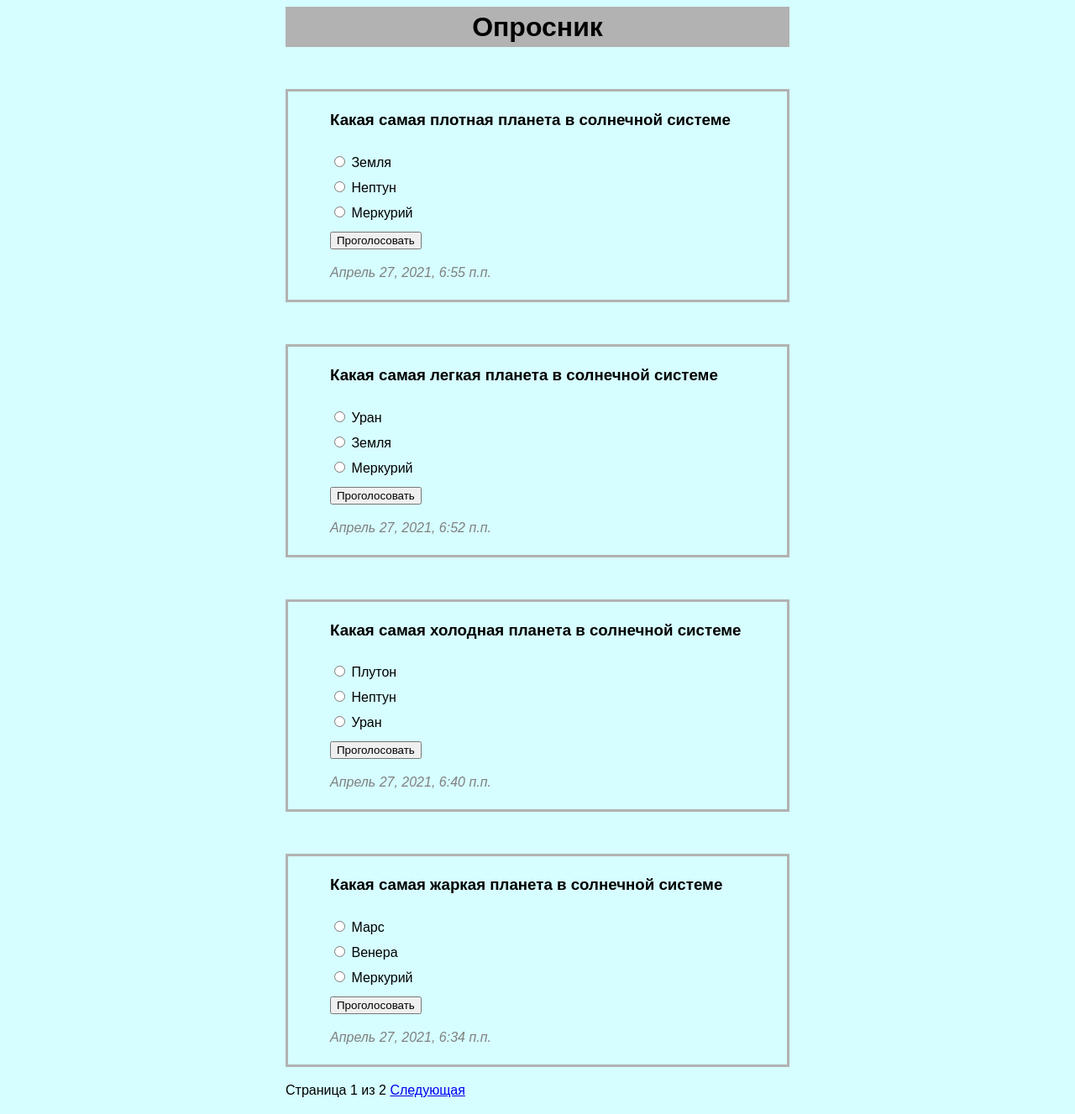
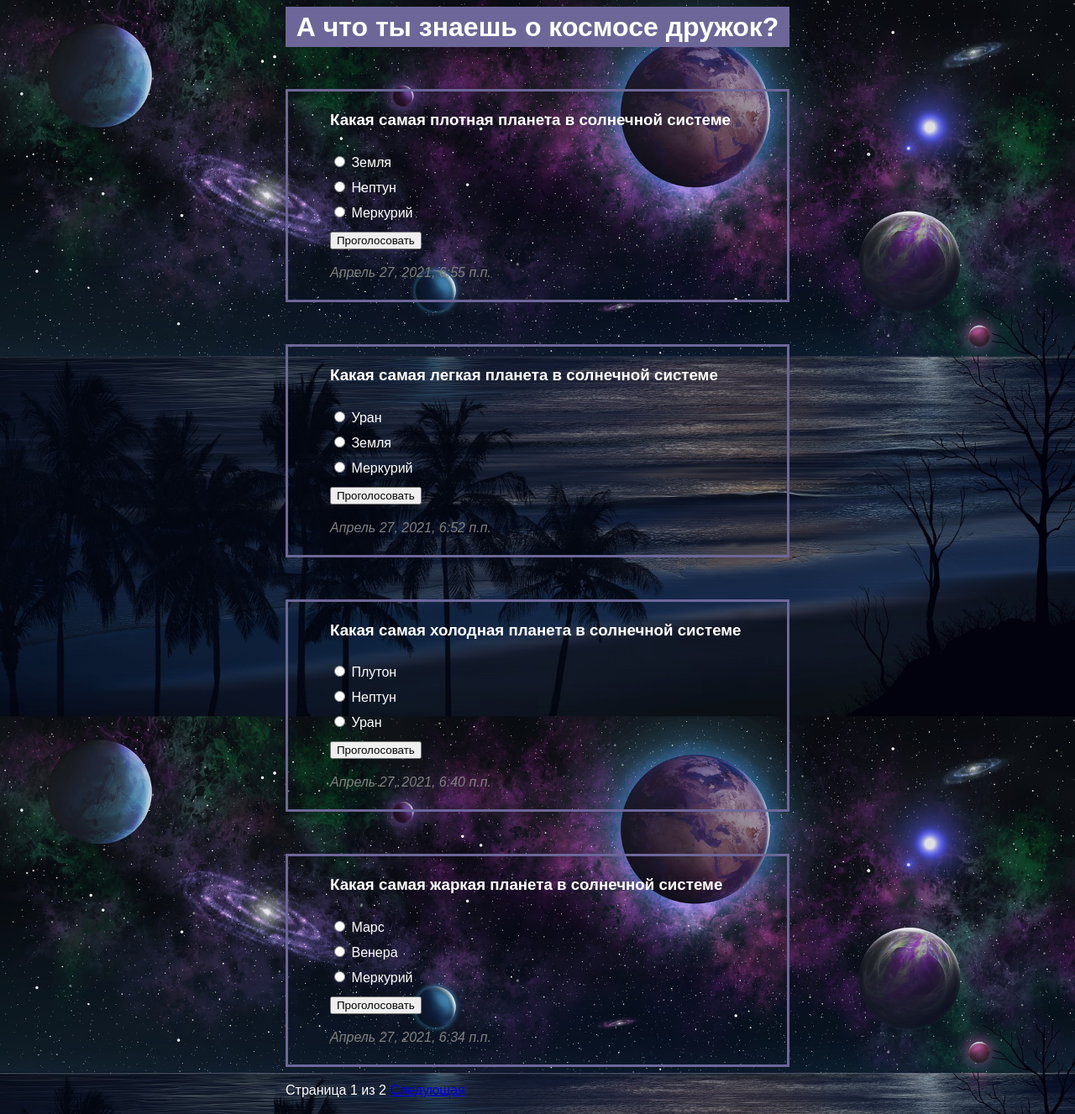
Before and after one commit to GrigorevEv/poll_app, a Django app: page / in a window 1280 px wide. Shown: the whole page at 84% size. Run offline with Django 3.2, Linux system fonts and the light colour scheme; data comes from the database, SQL or seed files in the repository.

Commit message:
Changed background, comments, css

```diff
--- a/polls/static/polls/style.css
+++ b/polls/static/polls/style.css
@@ -2,8 +2,12 @@
     font-family: Arial, sans-serif;
     font-size: 16px;
     line-height: 1.5;
-    color: black;
-    background: #D6FDFF;
+    color: white;
+    background: black;
+    background-image: url(space5.jpg);
+    background-attachment: fixed;
+    background-size: cover;
+
 }
 
 .page {
@@ -16,14 +20,15 @@
 .title {
     text-align: center;
     font-weight: bold;
-    background: #B2B2B2;
+    color: white;
+    background: #6D6799;
     margin: 0;
 }
 
 
 .question_block {
     margin-top: 50px;
-    border: 3px solid #B2B2B2;
+    border: 3px solid #6D6799;
     padding: 20px 50px;
 }
 
--- a/polls/templates/polls/base.html
+++ b/polls/templates/polls/base.html
@@ -8,7 +8,7 @@
  </head>
  <body>
   <div class='page'>
-  <h1 class='title'>Опросник</h1>
+  <h1 class='title'>А что ты знаешь о космосе дружок?</h1>
   {% block content %}
   {% endblock %}
   </div>
--- a/polls/views.py
+++ b/polls/views.py
@@ -5,11 +5,14 @@
 from django.views import generic
 from django.db.models import F
 from django.utils import timezone
-
 from .models import Choice, Question, RightAnswerExplanation
 
 
 def index(request):
+    '''
+    Generate questions and choices on the main page
+    with pagination
+    '''
     question_list = Question.objects.order_by('-pub_date')
     paginator = Paginator(question_list, 4)
     page = request.GET.get('page')
@@ -23,12 +26,18 @@
                  {'page': page,  'posts': posts})
 
 
-
 class ResultsView(generic.DetailView):
+    '''
+    Generate result page after user vote
+    '''
     model = Question
     template_name = 'polls/post/results.html'
 
+
 def vote(request, question_id):
+    '''
+    Processes the user's vote
+    '''
     question = get_object_or_404(Question, pk=question_id)
     try:
         selected_choice = question.choice_set.get(pk=request.POST['choice'])
```
Also changed, not shown: polls/admin.py (+9 -0 lines), polls/static/polls/space5.jpg (added), polls/urls.py (line endings or trailing spaces), 1 other file.
